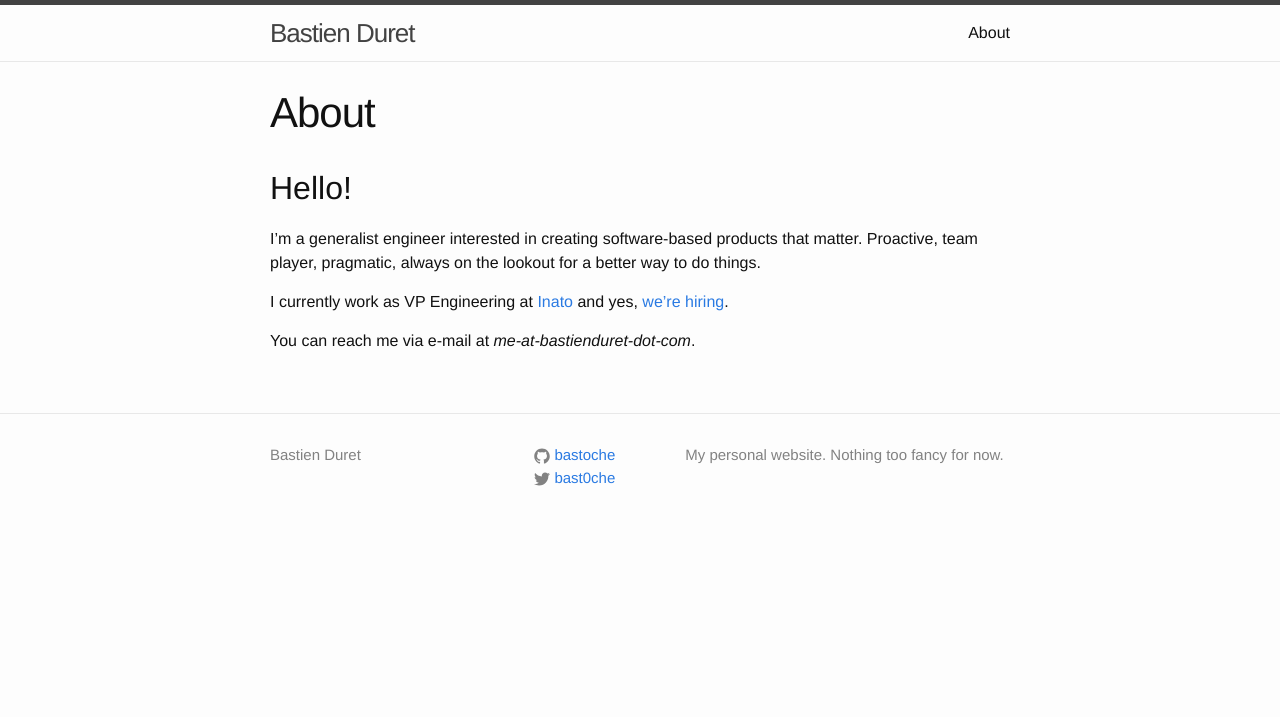
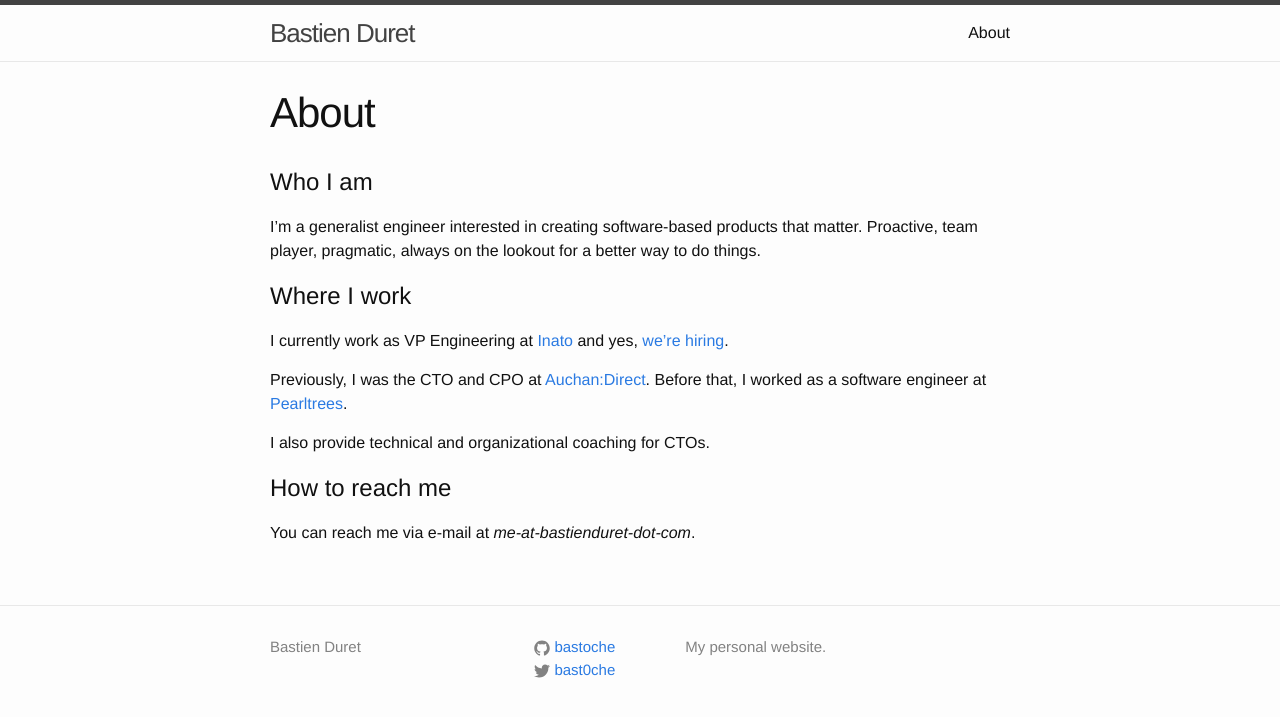
Before and after one commit to bastoche/bastoche.github.io, a Jekyll site: the page built from about.md, in a window 1280 px wide. Shown: the top 717 px of the page. Built offline with Jekyll 4.4.1, drawn with Linux system fonts in a browser that asks for light colours.

Commit message:
Edit about

```diff
--- a/_config.yml
+++ b/_config.yml
@@ -1,7 +1,7 @@
 # Site settings
 title: Bastien Duret
 description: > # this means to ignore newlines until "baseurl:"
-  My personal website. Nothing too fancy for now.
+  My personal website.
 baseurl: "" # the subpath of your site, e.g. /blog/
 url: "http://www.bastienduret.com" # the base hostname & protocol for your site
 twitter_username: bast0che
--- a/about.md
+++ b/about.md
@@ -4,10 +4,18 @@ title: About
 permalink: /about/
 ---
 
-## Hello!
+# Who I am
 
 I'm a generalist engineer interested in creating software-based products that matter. Proactive, team player, pragmatic, always on the lookout for a better way to do things.
 
+# Where I work
+
 I currently work as VP Engineering at [Inato](https://inato.com) and yes, [we're hiring](https://angel.co/inato/jobs).
 
+Previously, I was the CTO and CPO at [Auchan:Direct](https://www.auchandirect.fr/). Before that, I worked as a software engineer at [Pearltrees](http://www.pearltrees.com/).
+
+I also provide technical and organizational coaching for CTOs.
+
+# How to reach me
+
 You can reach me via e-mail at *me-at-bastienduret-dot-com*.
```
